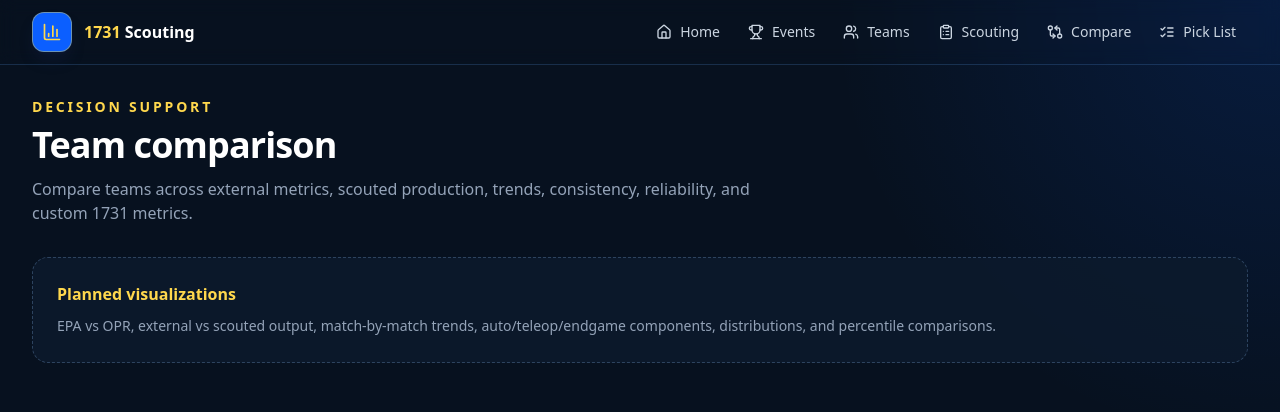
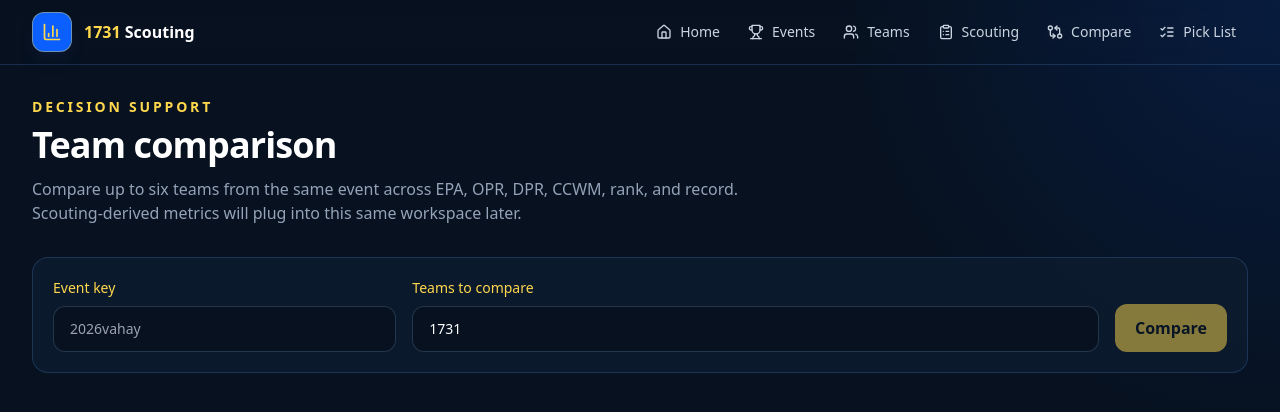
Before and after one commit to IAbbasi04/FRC1731-Scouting-App, a Next.js app: page /compare in a window 1280 px wide. Shown: the top 412 px of the page. Built offline with nearby package versions, Linux system fonts and the light colour scheme.

Commit message:
feat: activate team comparison page

```diff
--- a/app/compare/page.tsx
+++ b/app/compare/page.tsx
@@ -1,6 +1,11 @@
-import { FeaturePlaceholder } from "@/components/feature-placeholder";
 import { PageHeader } from "@/components/page-header";
+import { TeamCompare } from "@/components/team-compare";
 
 export default function ComparePage() {
-  return <main className="mx-auto max-w-7xl space-y-8 px-4 py-8 sm:px-6 lg:px-8"><PageHeader eyebrow="Decision support" title="Team comparison" description="Compare teams across external metrics, scouted production, trends, consistency, reliability, and custom 1731 metrics." /><FeaturePlaceholder title="Planned visualizations">EPA vs OPR, external vs scouted output, match-by-match trends, auto/teleop/endgame components, distributions, and percentile comparisons.</FeaturePlaceholder></main>;
+  return (
+    <main className="mx-auto max-w-7xl space-y-8 px-4 py-8 sm:px-6 lg:px-8">
+      <PageHeader eyebrow="Decision support" title="Team comparison" description="Compare up to six teams from the same event across EPA, OPR, DPR, CCWM, rank, and record. Scouting-derived metrics will plug into this same workspace later." />
+      <TeamCompare />
+    </main>
+  );
 }
```
